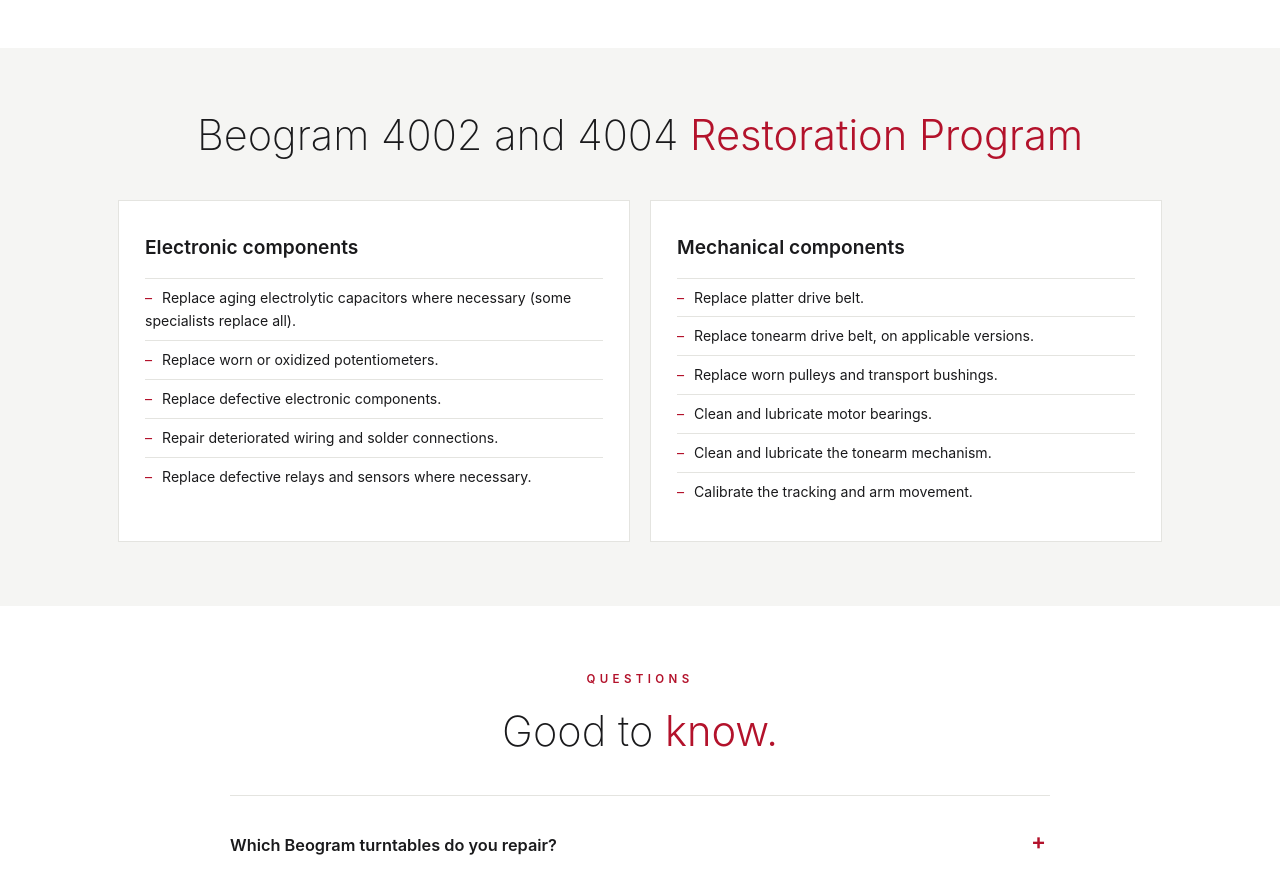
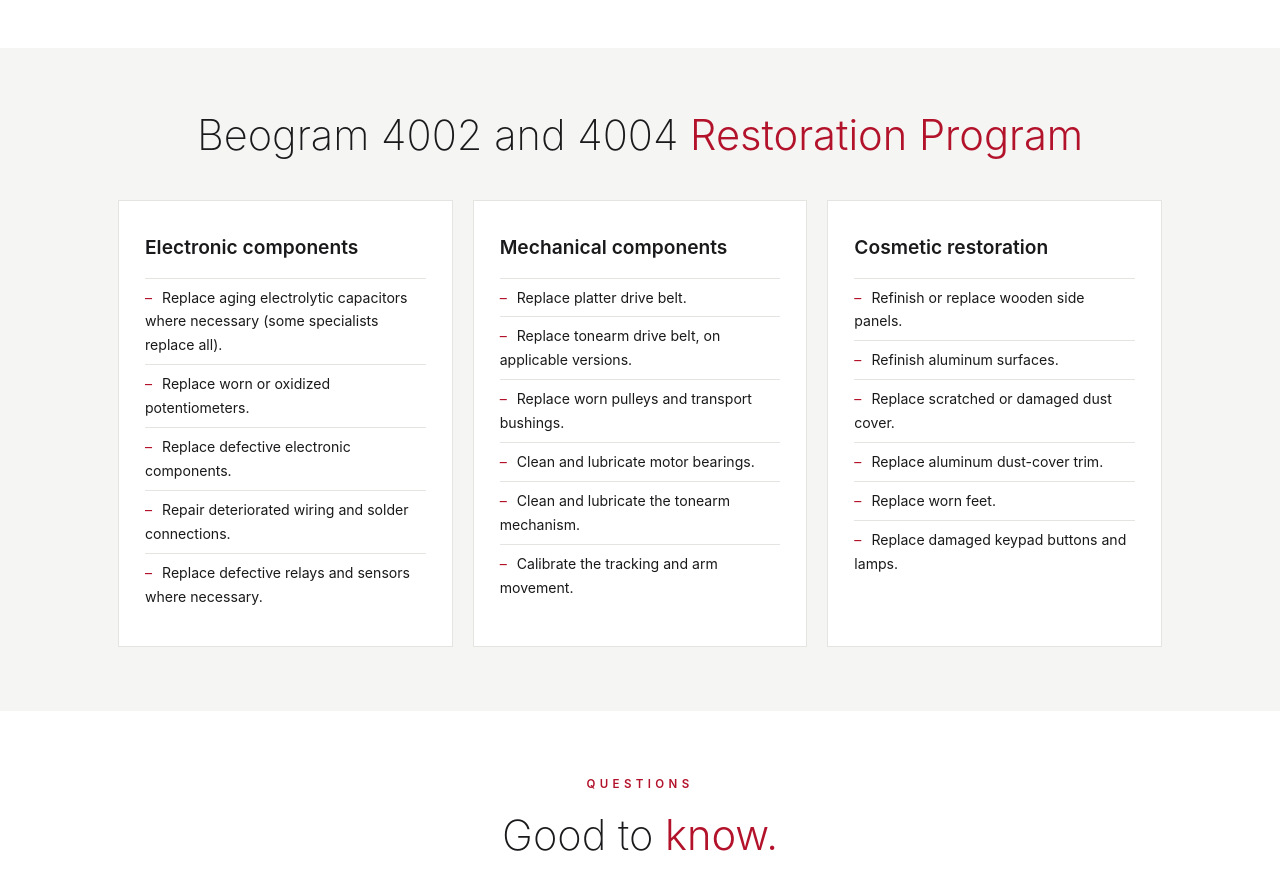
Before and after one commit to asefayan-code/TekMG, a Flask app: template templates/bang-olufsen-turntable-shop.html in a window 1280 px wide. Shown: the part 1334-2230 px from the top of the page. Run offline with Flask 3, Linux system fonts and the light colour scheme; the template is opened without the code that fills it, so the values that code supplies are empty.

Commit message:
Restoration program: add cosmetic restoration list
Co-Authored-By: Claude Sonnet 5.5 <noreply@anthropic.com>
Claude-Session: https://claude.ai/code/session_01BXEwmhesxKuKdN9qUBK5su

```diff
--- a/templates/bang-olufsen-turntable-shop.html
+++ b/templates/bang-olufsen-turntable-shop.html
@@ -54,6 +54,13 @@
         <li>Clean and lubricate motor bearings.</li>
         <li>Clean and lubricate the tonearm mechanism.</li>
         <li>Calibrate the tracking and arm movement.</li></ul></article>
+      <article class="bo-card"><h3>Cosmetic restoration</h3><ul>
+        <li>Refinish or replace wooden side panels.</li>
+        <li>Refinish aluminum surfaces.</li>
+        <li>Replace scratched or damaged dust cover.</li>
+        <li>Replace aluminum dust-cover trim.</li>
+        <li>Replace worn feet.</li>
+        <li>Replace damaged keypad buttons and lamps.</li></ul></article>
     </div>
   </div>
 </section>
```
